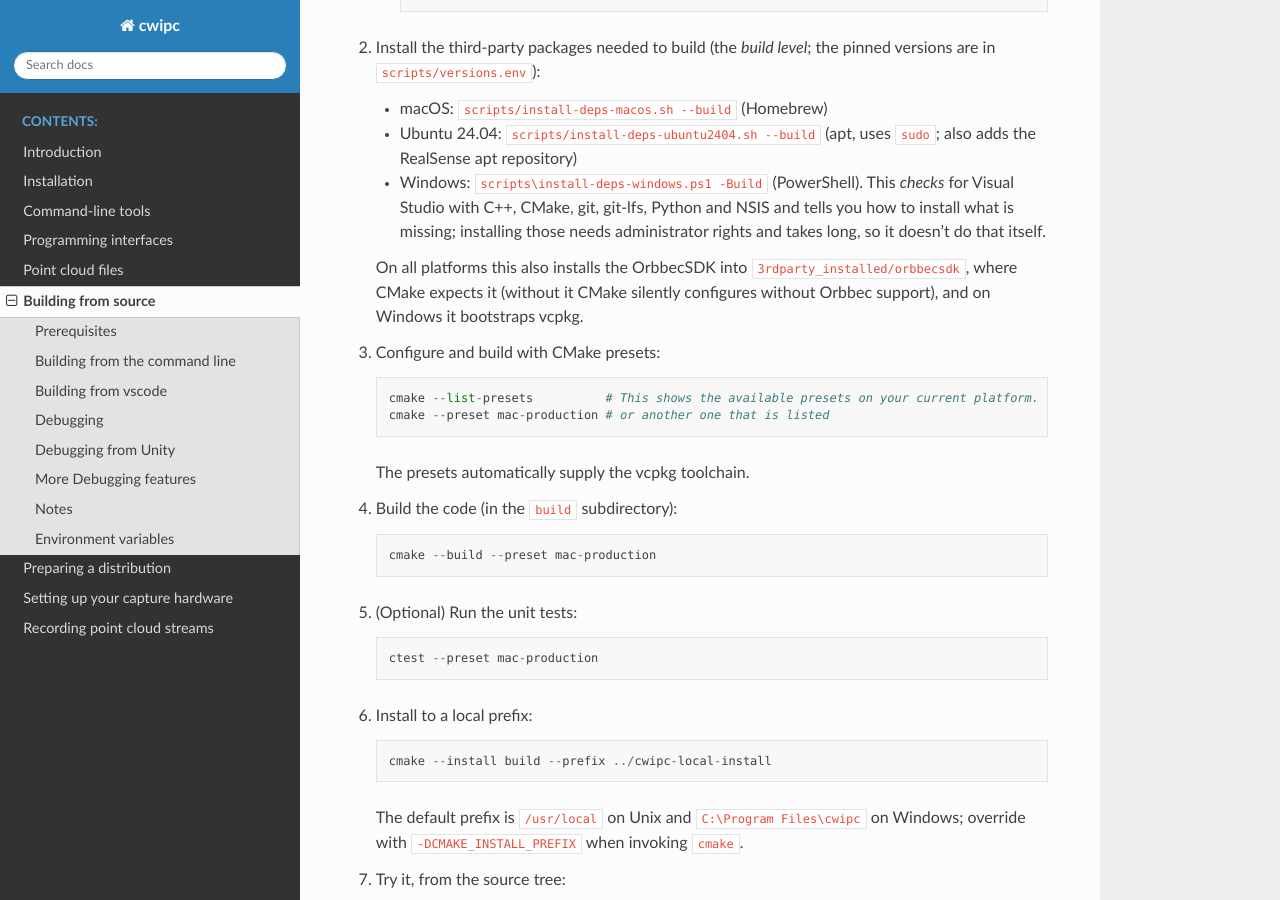
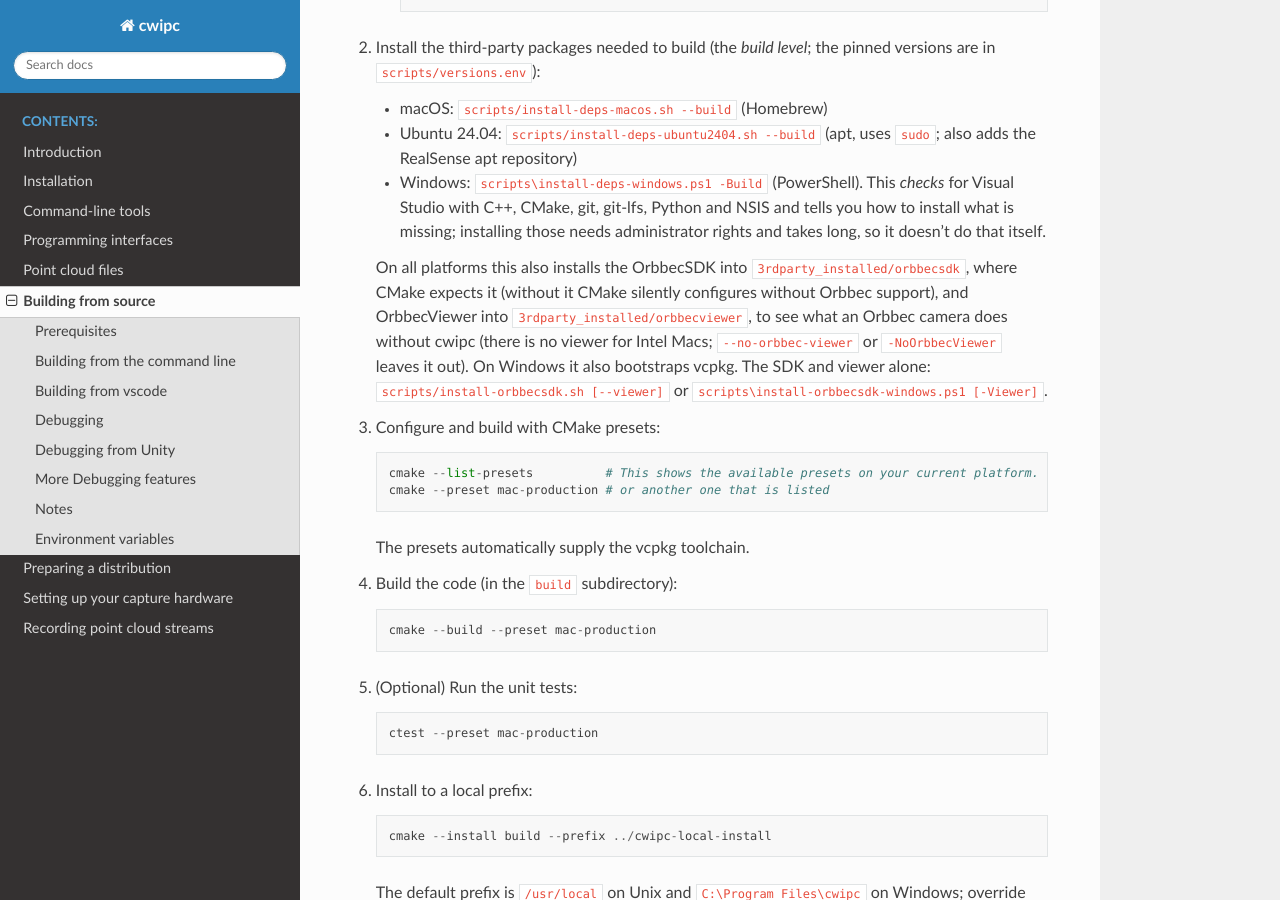
Before and after one commit to cwi-dis/cwipc, a Sphinx documentation site: the page built from docs/build-from-source.rst, in a window 1280 px wide and 900 px high, scrolled down 803 px. Built offline with Sphinx 7.4.7 and the Read the Docs theme 3.1.0, drawn with Linux system fonts in a browser that asks for light colours; pages that are not in the unit, such as notebooks, are missing from menus.

Commit message:
install-orbbecsdk.sh: one script for macOS and Linux, with OrbbecViewer (#351)
Replaces install-orbbecsdk-macos.sh and -ubuntu2404.sh: error handling
(set -e, curl -f, temporary directories cleaned up), both .zip and
.tar.gz (OrbbecSDK 2.10 uses .tar.gz on macOS and Linux), archives with
and without a top-level directory, and --viewer, which puts OrbbecViewer
in 3rdparty_installed/orbbecviewer (none for Intel Macs). It no longer
runs the SDK's setup.sh, which built all SDK examples: it removes the
quarantine attribute itself, and still installs nothing system-wide.
install-orbbecsdk-windows.ps1 gets the same treatment and -Viewer.

versions.env has the full archive names of the SDK and the viewer,
extension included; still OrbbecSDK 2.6.3 here. install-deps-* --build
installs the viewer by default (--no-orbbec-viewer / -NoOrbbecViewer
leave it out, as CI does).

Co-Authored-By: Claude Opus 5.5 <noreply@anthropic.com>

```diff
--- a/docs/build-from-source.rst
+++ b/docs/build-from-source.rst
@@ -47,8 +47,12 @@ Building from the command line
 
    On all platforms this also installs the OrbbecSDK into
    ``3rdparty_installed/orbbecsdk``, where CMake expects it (without it CMake
-   silently configures without Orbbec support), and on Windows it bootstraps
-   vcpkg.
+   silently configures without Orbbec support), and OrbbecViewer into
+   ``3rdparty_installed/orbbecviewer``, to see what an Orbbec camera does without
+   cwipc (there is no viewer for Intel Macs; ``--no-orbbec-viewer`` or
+   ``-NoOrbbecViewer`` leaves it out). On Windows it also bootstraps vcpkg. The SDK
+   and viewer alone: ``scripts/install-orbbecsdk.sh [--viewer]`` or
+   ``scripts\install-orbbecsdk-windows.ps1 [-Viewer]``.
 
 3. Configure and build with CMake presets::
 
--- a/docs/distribution.rst
+++ b/docs/distribution.rst
@@ -52,7 +52,7 @@ When creating a new release, ensure the following have been done:
   (``test-package-ubuntu2404-intel``, ``.github/scripts/test-deb-package.sh``), so a missing
   dependency shows there; it has no display, so the X11 plugin isn't exercised.
 
-- The OrbbecSDK version and its per-platform archive names are in ``scripts/versions.env``.
+- The OrbbecSDK version and the per-platform archive names of the SDK and of OrbbecViewer (file names with extension, from the release's assets) are in ``scripts/versions.env``.
 
 - For Windows and Android, the ``vcpkg`` dependent packages should all be updated to the most recent
   vcpkg **release** (a tag such as ``2026.10.16``, not ``master``: the vcpkg tool and the ports of a
```
Also changed, not shown: CLAUDE.md (+3 -2 lines), 9 other files.
